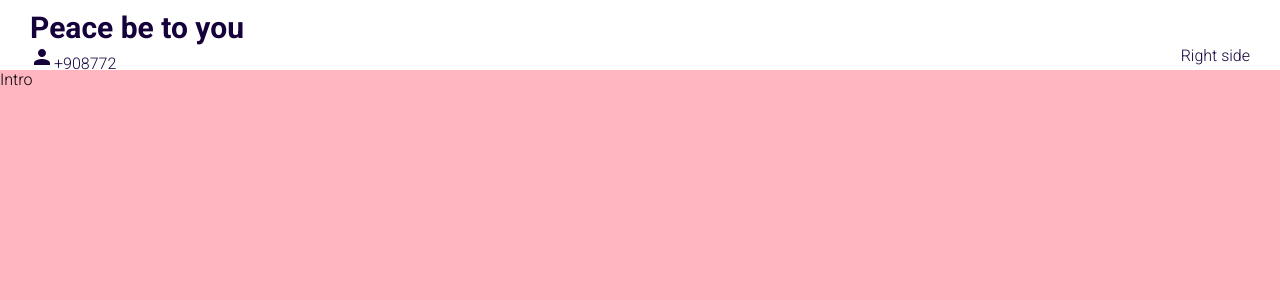
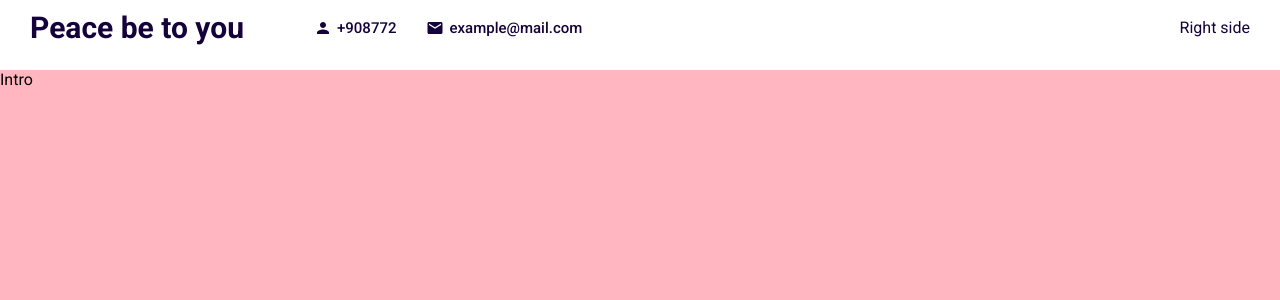
Before and after one commit to david204code/PortfolioLamaDev, a React (Create React App) app: page / in a window 1280 px wide. Shown: the top 300 px of the page. Built offline with nearby package versions, Linux system fonts and the light colour scheme.

Commit message:
Add display:flex, align-items to center, add margin and change the icon font-size/weigth

```diff
--- a/public/index.html
+++ b/public/index.html
@@ -8,7 +8,7 @@
       content="Web site created using create-react-app"
     />
     <link
-      href="https://fonts.googleapis.com/css2?family=Roboto:wght@100;300;700;900&display=swap"
+      href="https://fonts.googleapis.com/css2?family=Roboto:wght@100;200;300;400;500;700;900&display=swap"
       rel="stylesheet"
     />
     <style>
--- a/src/components/topbar/topbar.scss
+++ b/src/components/topbar/topbar.scss
@@ -18,11 +18,30 @@
     justify-content: space-between;
 
     .left {
+      display: flex;
+      align-items: center;
       .logo {
         font-size: 30px;
         font-weight: 700;
         text-decoration: none;
         color: inherit;
+        margin-right: 40px;
+      }
+
+      .itemContainer {
+        display: flex;
+        align-items: center;
+        margin-left: 30px;
+
+        .icon {
+          font-size: 18px;
+          margin-right: 5px;
+        }
+
+        span {
+          font-size: 15px;
+          font-weight: 500;
+        }
       }
     }
   }
```
